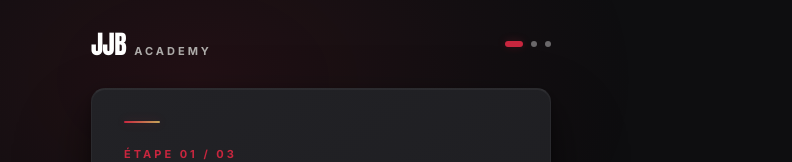
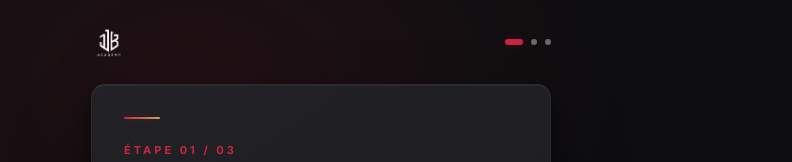
Before and after one commit to allendarrell9800-beep/jjb-academy2, a plain HTML site: page index.html in a window 1280 px wide. Both pictures are taken after a click on the button "Entrer sur le tatami". Shown: the top 162 px of the page, without its empty margins (319-1111 px from the left). Drawn offline with nearby package versions, Linux system fonts and the light colour scheme.

Commit message:
Update logo links to new image URLs

```diff
--- a/index.html
+++ b/index.html
@@ -9,8 +9,8 @@
 <meta name="apple-mobile-web-app-status-bar-style" content="black-translucent">
 <meta name="apple-mobile-web-app-title" content="JJB Academy">
 <link rel="manifest" id="manifestLink">
-<link rel="icon" type="image/png" href="https://raw.githubusercontent.com/allendarrell9800-beep/jjb-academy2/main/Logo3.png">
-<link rel="apple-touch-icon" href="https://raw.githubusercontent.com/allendarrell9800-beep/jjb-academy2/main/Logo3.png">
+<link rel="icon" type="image/png" href="https://allendarrell9800-beep.github.io/jjb-academy2/Logo2.png">
+<link rel="apple-touch-icon" href="https://allendarrell9800-beep.github.io/jjb-academy2/Logo2.png">
 <title>JJB Academy – Apprends le Jiu-Jitsu Brésilien</title>
 <script src="https://cdn.jsdelivr.net/npm/@supabase/supabase-js@2/dist/umd/supabase.min.js"></script>
 <style>
@@ -582,7 +582,7 @@ h1, h2, h3, h4, h5, h6 { font-weight: 400; }
   <section id="splash" class="screen active">
     <div style="margin: auto 0;">
       <div class="brand-lockup">
-        <img src="https://raw.githubusercontent.com/allendarrell9800-beep/jjb-academy2/main/Logo3.png" alt="JJB Academy Logo" class="brand-logo">
+        <img src="https://allendarrell9800-beep.github.io/jjb-academy2/Logo2.png" alt="JJB Academy Logo" class="brand-logo">
       </div>
       <p class="splash-tagline">Apprends, drille, progresse sur le tatami</p>
     </div>
@@ -594,7 +594,9 @@ h1, h2, h3, h4, h5, h6 { font-weight: 400; }
 
   <section id="onboarding" class="screen">
     <div class="ob-topbar">
-      <div class="ob-logo">JJB <span class="ob-logo-dot">ACADEMY</span></div>
+      <div class="ob-logo">
+        <img src="https://allendarrell9800-beep.github.io/jjb-academy2/Logo2.png" alt="JJB Academy" style="height:36px; width:auto;">
+      </div>
       <div class="ob-progress">
         <div class="ob-dot current" id="dot1"></div>
         <div class="ob-dot" id="dot2"></div>
@@ -678,6 +680,7 @@ h1, h2, h3, h4, h5, h6 { font-weight: 400; }
   </section>
 
   <section id="analysis" class="screen">
+    <img src="https://allendarrell9800-beep.github.io/jjb-academy2/Logo2.png" alt="JJB Academy" style="height:44px; width:auto; margin-bottom:var(--sp-8); opacity:.85;">
     <div class="analysis-orb"><div class="analysis-orb-inner"></div></div>
     <h2 class="analysis-title">Analyse IA en cours</h2>
     <p class="step-sub">L'intelligence artificielle construit ton programme d'entraînement...</p>
@@ -690,6 +693,7 @@ h1, h2, h3, h4, h5, h6 { font-weight: 400; }
 
   <section id="results" class="screen">
     <div class="results-hero">
+      <img src="https://allendarrell9800-beep.github.io/jjb-academy2/Logo2.png" alt="JJB Academy" style="height:48px; width:auto; margin:0 auto var(--sp-5); display:block; opacity:.9;">
       <p class="step-eyebrow">Bilan Technique Généré par l'IA</p>
       <h2 class="results-name" id="resName">Athlète</h2>
       <div class="score-tier" id="resTier">-</div>
@@ -709,7 +713,9 @@ h1, h2, h3, h4, h5, h6 { font-weight: 400; }
 
   <section id="dashboard" class="screen">
     <nav class="db-nav">
-      <div class="db-brand">JJB <span>ACADEMY</span></div>
+      <div class="db-brand">
+        <img src="https://allendarrell9800-beep.github.io/jjb-academy2/Logo2.png" alt="JJB Academy" style="height:40px; width:auto;">
+      </div>
       <div class="db-avatar" id="dbAvatar" onclick="switchTab('tab-profile')">🥋</div>
     </nav>
 
```
